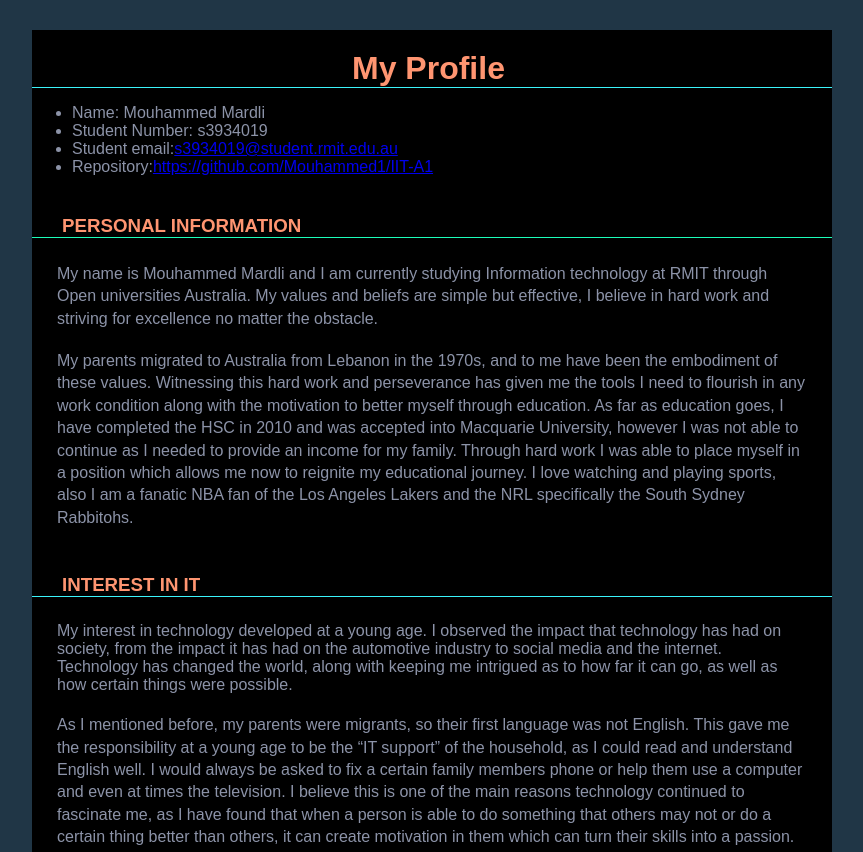
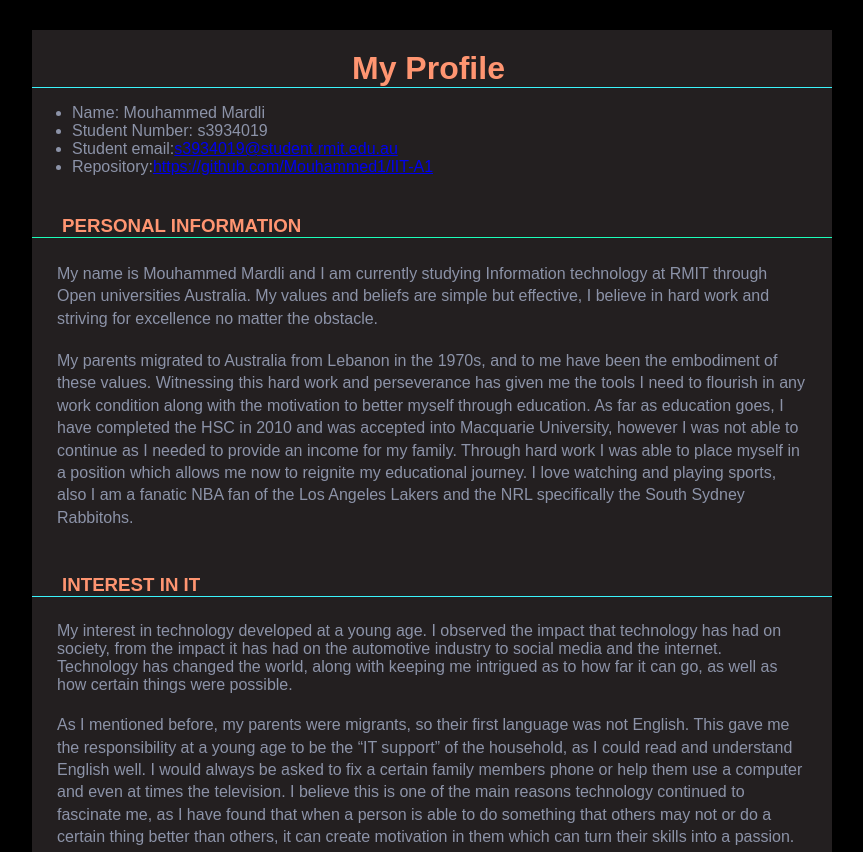
Before and after one commit to Mouhammed1/IIT-A1, a plain HTML site: page index.html in a window 1280 px wide. Shown: the top 852 px of the page, without its empty margins (208-1071 px from the left). Drawn offline with Linux system fonts and the light colour scheme.

Commit message:
Add files via upload

```diff
--- a/style.css
+++ b/style.css
@@ -1,5 +1,5 @@
 body {
-  background: #203646;
+  background: #000000;
   font-family: Arial, Helvetica, sans-serif;
   font-size: 16px;
   color: #8C93A8;
@@ -8,7 +8,7 @@ body {
 #mainArea {
   width: 90%;
   max-width: 800px;
-  background: #000000;
+  background: #231F20;
   margin: 30px auto;
 }
 
```
